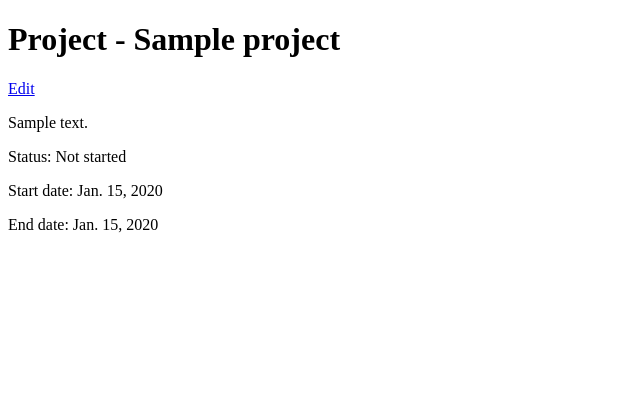
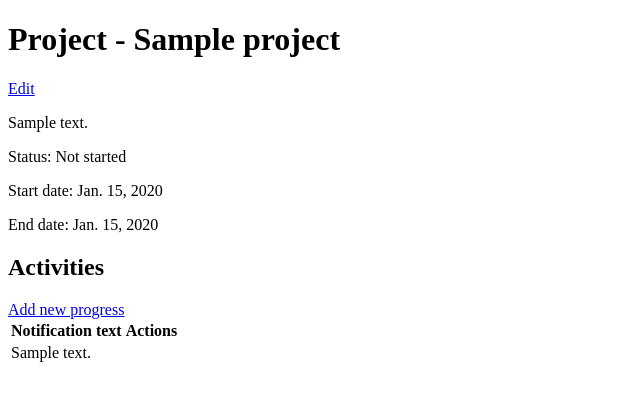
Before and after one commit to maboily/project_manager, a Django app: page /projects/1/ in a window 1280 px wide. Shown: the part 52-453 px from the top of the page, without its empty margins (0-640 px from the left). Run offline with Django 3.2, Linux system fonts and the light colour scheme; the first user in the database is signed in; tables that the repository leaves empty hold one stand-in row (Sample ...).

Commit message:
Add project progress page

```diff
--- a/project_manager_web/urls.py
+++ b/project_manager_web/urls.py
@@ -8,5 +8,6 @@ urlpatterns = [
     url(r'^projects/add/$', views.add_project),
     url(r'^projects/(?P<project_id>\w+)/$', views.view_project),
     url(r'^projects/(?P<project_id>\w+)/edit/$', views.edit_project),
+    url(r'^projects/(?P<project_id>\w+)/progresses/add', views.add_project_progress),
     url(r'^logout/$', views.do_logout)
 ]
--- a/project_manager_web/views.py
+++ b/project_manager_web/views.py
@@ -7,7 +7,7 @@ from django.shortcuts import render_to_response, render
 
 
 # Create your views here.
-from project_manager_web.forms import ProjectForm
+from project_manager_web.forms import ProjectForm, ProjectProgressForm
 from project_manager_web.models import Project
 
 
@@ -49,7 +49,7 @@ def add_project(request):
         if form.is_valid():
             form.save()
 
-        return HttpResponseRedirect('/projects/')
+            return HttpResponseRedirect('/projects/')
     else:
         form = ProjectForm()
 
@@ -59,8 +59,9 @@ def add_project(request):
 @login_required
 def view_project(request, project_id):
     project = Project.objects.get(pk=project_id)
+    project_progresses = project.projectprogress_set.all()
 
-    return render(request, 'projects/view.html', {'project': project})
+    return render(request, 'projects/view.html', {'project': project, 'project_progresses': project_progresses})
 
 
 @login_required
@@ -73,8 +74,25 @@ def edit_project(request, project_id):
         if form.is_valid():
             form.save()
 
-        return HttpResponseRedirect('/projects/')
+            return HttpResponseRedirect('/projects/')
     else:
         form = ProjectForm(instance=project)
 
     return render(request, 'projects/edit.html', {'form': form})
+
+
+@login_required
+def add_project_progress(request, project_id):
+    if request.method == 'POST':
+        form = ProjectProgressForm(request.POST)
+
+        if form.is_valid():
+            project_progress_instance = form.save(commit=False)
+            project_progress_instance.project_id = project_id
+            project_progress_instance.save()
+
+            return HttpResponseRedirect('/projects/' + project_id + '/')
+    else:
+        form = ProjectProgressForm()
+
+    return render(request, 'projects/progresses/edit.html', {'form': form})
--- /dev/null
+++ b/templates/projects/progresses/edit.html
@@ -0,0 +1,5 @@
+{% extends 'projects/progresses/form.html' %}
+
+{% block form_header %}<h1>Add project progress</h1>{% endblock %}
+
+{% block form_footer %}<button type="submit">Create</button>{% endblock %}
--- a/templates/projects/view.html
+++ b/templates/projects/view.html
@@ -12,4 +12,26 @@
         <p>Start date: {{ project.start_date }}</p>
         <p>End date: {{ project.end_date }}</p>
     </div>
+
+    <h2>Activities</h2>
+
+    <a href="/projects/{{ project.id }}/progresses/add/">Add new progress</a>
+
+    <table>
+        <thead>
+            <tr>
+                <th>Notification text</th>
+                <th>Actions</th>
+            </tr>
+        </thead>
+
+        <tbody>
+            {% for project_progress in project_progresses %}
+                <tr>
+                    <td>{{ project_progress.notification_text }}</td>
+                    <td>&nbsp;</td>
+                </tr>
+            {% endfor %}
+        </tbody>
+    </table>
 {% endblock %}
```
Also changed, not shown: project_manager_web/forms.py (+7 -1 lines), templates/projects/progresses/form.html (added, +12 -0 lines).
